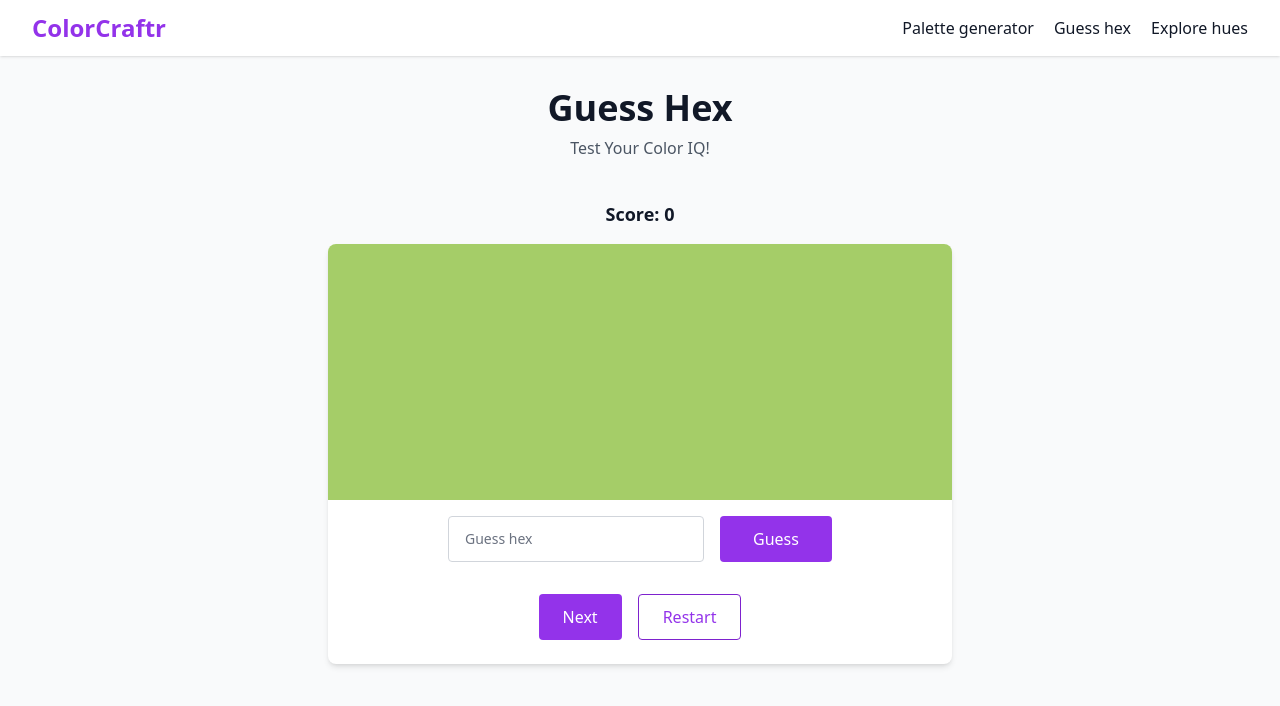
After one commit to jadhavanushka/ColorCraftr, a Flask app: page /guess_hex in a window 1280 px wide. The commit adds this page. Shown: the top 706 px of the page. Run offline with Flask 3, Linux system fonts and the light colour scheme; some libraries are stand-ins or nearby versions.

Commit message:
added guess hex game

```diff
--- a/app.py
+++ b/app.py
@@ -2,7 +2,13 @@ from flask import Flask, g, render_template, request, redirect, url_for, session
 from colorthief import ColorThief
 import os
 import sqlite3
-from utils import get_colors_list, find_similar_colors
+from utils import (
+    get_colors_list,
+    find_similar_colors,
+    generate_random_hex,
+    calculate_color_distance,
+    calculate_accuracy,
+)
 
 app = Flask(__name__)
 app.secret_key = "secret_key"
@@ -104,12 +110,12 @@ def colorLibrary():
 
     if request.method == "POST":
         search_text = request.form.get("search_text").strip().strip("#")
-        order_by = request.form.get(
-            "order_by", "hsvValue"
-        )
+        order_by = request.form.get("order_by", "hsvValue")
 
         # Check if the search input is a valid hex code
-        if len(search_text) == 6 and all(c in "0123456789ABCDEFabcdef" for c in search_text):
+        if len(search_text) == 6 and all(
+            c in "0123456789ABCDEFabcdef" for c in search_text
+        ):
             # Search by Hex and find similar colors
             colors_data = query_db(
                 f"SELECT Name, Hex FROM colors ORDER BY {order_by} DESC"
@@ -122,7 +128,62 @@ def colorLibrary():
 
     data += similar_colors
 
-    return render_template("colorLibrary.html", colors_list=data, search_text=search_text)
+    return render_template(
+        "colorLibrary.html", colors_list=data, search_text=search_text
+    )
+
+
+@app.route("/guess_hex", methods=["GET", "POST"])
+def guessHex():
+    if "random_hex" not in session:
+        session["random_hex"] = generate_random_hex()
+
+    random_hex = session["random_hex"]
+    result = None
+    guessed_color = None
+
+    if "score" not in session:
+        session["score"] = 0
+
+    if request.method == "POST":
+        action = request.form.get("action")
+
+        if action == "restart":
+            session["score"] = 0
+            session.pop("random_hex", None)  # Reset the color
+            return redirect(url_for("guessHex"))
+
+        elif action == "next_color":
+            # Generate a new random color
+            session["random_hex"] = generate_random_hex()
+            return redirect(url_for("guessHex"))
+
+        guess = request.form.get("guess").strip().strip("#").lower()
+        answer = request.form.get("answer").strip().strip("#").lower()
+
+        # Check if the input is a valid hex code
+        if len(guess) == 6 and all(c in "0123456789ABCDEFabcdef" for c in guess):
+            guessed_color = guess
+
+            # Calculate the color distance and update the score
+            distance = calculate_color_distance(guess, answer)
+            accuracy = calculate_accuracy(distance)
+
+            if accuracy > 75:
+                session["score"] += int(accuracy)
+
+            result = f"{accuracy:.2f}% accurate"
+
+        else:
+            result = "Invalid hex"
+
+    return render_template(
+        "guessHex.html",
+        random_hex=session["random_hex"],
+        score=session["score"],
+        result=result,
+        guessed_color=guessed_color,
+    )
 
 
 if __name__ == "__main__":
--- a/templates/colorLibrary.html
+++ b/templates/colorLibrary.html
@@ -4,8 +4,8 @@
 {% block content %}
 
 <div class="flex flex-col items-center my-4">
-    <h1 class="text-4xl font-bold mb-4">Explore Hues</h1>
-    <p class="text-md text-gray-600 mb-8">Your Ultimate Resource for Color Inspiration</p>
+    <h1 class="text-4xl font-bold mb-2">Explore Hues</h1>
+    <p class="text-md text-gray-600 mb-6">Your Ultimate Resource for Color Inspiration</p>
 </div>
 
 <form action="/color_library" method="POST" enctype="multipart/form-data" class="w-full mt-3 flex flex-col md:flex-row justify-center items-center space-y-4 md:space-y-0 md:space-x-4 mb-6">
--- a/templates/generatePalette.html
+++ b/templates/generatePalette.html
@@ -6,7 +6,7 @@
 
 <div class="flex flex-col items-center my-4">
     <h1 class="text-4xl font-bold mb-2">Palette generator</h1>
-    <p class="text-md text-gray-600 mb-8">Upload an image to get a color palette</p>
+    <p class="text-md text-gray-600 mb-6">Upload an image to get a color palette</p>
 </div>
 
 <div class="my-4 flex gap-6 flex-col lg:flex-row">
--- /dev/null
+++ b/templates/guessHex.html
@@ -0,0 +1,63 @@
+{% extends 'layout.html' %}
+{% block title %}Guess Hex{% endblock title %}
+
+{% block content %}
+
+<div class="flex flex-col items-center my-4">
+    <h1 class="text-4xl font-bold mb-2">Guess Hex</h1>
+    <p class="text-md text-gray-600 mb-6">Test Your Color IQ!</p>
+</div>
+
+<div class="flex flex-col justify-center items-center">
+
+    <p class="text-lg font-bold mb-4">Score: {{ score }}</p>
+
+    <div class="bg-white shadow-md rounded-lg overflow-hidden w-1/2 ">
+        <div class="flex">
+            <div class="w-full h-64 flex items-end justify-center p-4" style="background-color: {{ random_hex }};">
+                {% if guessed_color %}<span class="font-bold px-2 py-1 bg-gray-50 shadow-sm rounded-sm">
+                    {{random_hex}}
+                </span>
+
+                {% endif %}
+            </div>
+            {% if guessed_color %}
+            <div class="w-full h-64 flex items-end justify-center p-4 font-bold"
+                style="background-color: #{{ guessed_color }};">
+                <span class="font-bold px-2 py-1 bg-gray-50 shadow-sm rounded-sm">
+                    #{{guessed_color}}
+                </span>
+            </div>
+            {% endif %}
+        </div>
+
+        <div class="p-4 flex flex-col items-center">
+            <form action="/guess_hex" method="POST" class="w-full flex flex-col justify-center items-center space-y-4 mb-2">
+
+                {% if not guessed_color %}
+                <div class="flex space-x-4">
+                    <input type="text" name="guess" placeholder="Guess hex"
+                        class="block w-full md:w-64 rounded border border-gray-300 py-3 pl-4 text-base focus:border-purple-500 focus:outline-none focus:ring-purple-500 sm:text-sm"
+                        autocomplete="off">
+                    <input type="hidden" name="answer" value="{{ random_hex }}">
+                    <button type="submit" name="action" value="guess"
+                        class="inline-block w-28 px-6 py-2.5 text-white font-medium rounded bg-purple-600 hover:bg-purple-700 transition ease-in-out duration-300">Guess</button>
+                </div>
+                {% endif %}
+
+                <p class="text-base text-gray-800">{{ result if result }}</p>
+
+                <div class="flex space-x-4">
+                    <button type="submit" name="action" value="next_color"
+                        class="px-6 py-2.5 text-white font-medium rounded bg-purple-600 hover:bg-purple-700 transition ease-in-out duration-300">
+                        Next</button>
+                    <button type="submit" name="action" value="restart"
+                        class="inline-block text-purple-600 border-purple-700 border bg-white py-2.5 px-6 rounded font-medium hover:bg-purple-50 transition ease-in-out duration-300">
+                        Restart
+                    </button>
+                </div>
+            </form>
+        </div>
+    </div>
+</div>
+{% endblock content %}
--- a/templates/includes/_navbar.html
+++ b/templates/includes/_navbar.html
@@ -7,7 +7,7 @@
         <a href="{{ url_for('generatePalette') }}">
             <li class="font-medium hover:text-purple-700">Palette generator</li>
         </a>
-        <a href="#">
+        <a href="{{ url_for('guessHex')}}">
             <li class="font-medium hover:text-purple-700">Guess hex</li>
         </a>
         <a href="{{ url_for('colorLibrary') }}">
--- a/utils.py
+++ b/utils.py
@@ -1,3 +1,6 @@
+import random
+
+
 def rgb_to_cmyk(r, g, b):
     r, g, b = r / 255.0, g / 255.0, b / 255.0
     k = 1 - max(r, g, b)
@@ -33,7 +36,10 @@ def rgb_to_hex(color):
 
 def hex_to_rgb(hex_color):
     hex_color = hex_color.lstrip("#")
-    return tuple(int(hex_color[i : i + 2], 16) for i in (0, 2, 4))
+    if len(hex_color) == 6:
+        return tuple(int(hex_color[i : i + 2], 16) for i in (0, 2, 4))
+    else:
+        return None  # Invalid hex
 
 
 def get_colors_list(palette):
@@ -78,3 +84,13 @@ def find_similar_colors(target_color_hex, color_list):
 
     # Return the top closest colors
     return sorted_colors[:25]
+
+
+def generate_random_hex():
+    return "#{:06x}".format(random.randint(0, 0xFFFFFF))
+
+
+def calculate_accuracy(distance):
+    max_distance = (255**2 + 255**2 + 255**2) ** 0.5  # Maximum RGB distance
+    accuracy = max(0, 100 * (1 - (distance / max_distance)))
+    return accuracy
```
